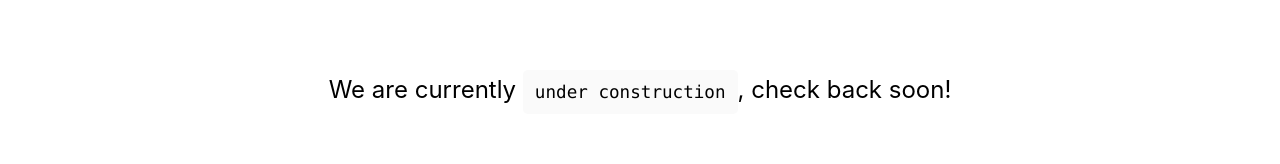
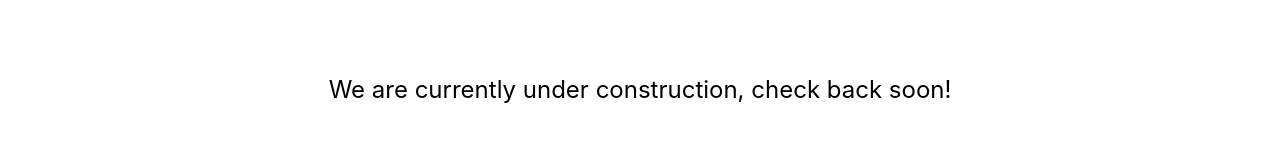
Before and after one commit to Tonomy-Foundation/Tonomy-Foundation-Next-Website, a Next.js app: page / in a window 1280 px wide. Shown: the part 348-512 px from the top of the page. Built offline with nearby package versions, Linux system fonts and the light colour scheme.

Commit message:
Text fix

```diff
--- a/pages/index.js
+++ b/pages/index.js
@@ -1,6 +1,6 @@
-import Head from 'next/head'
-import Image from 'next/image'
-import styles from '../styles/Home.module.css'
+import Head from "next/head";
+import Image from "next/image";
+import styles from "../styles/Home.module.css";
 
 export default function Home() {
   return (
@@ -13,13 +13,15 @@ export default function Home() {
 
       <main className={styles.main}>
         <h1 className={styles.title}>
-          Welcome to the <a href="https://www.linkedin.com/company/tonomy-foundation/?">Tonomy Foundation</a> website!
+          Welcome to the{" "}
+          <a href="https://www.linkedin.com/company/tonomy-foundation/?">
+            Tonomy Foundation
+          </a>{" "}
+          website!
         </h1>
 
         <p className={styles.description}>
-          We are currently {' '}
-          <code className={styles.code}>under construction</code>
-          , check back soon!
+          We are currently under construction, check back soon!
         </p>
 
         {/* <div className={styles.grid}>
@@ -61,9 +63,9 @@ export default function Home() {
           target="_blank"
           rel="noopener noreferrer"
         >
-          Powered by{' '} <b>Tonomy</b>
+          Powered by <b>Tonomy</b>
         </a>
       </footer>
     </div>
-  )
+  );
 }
```
